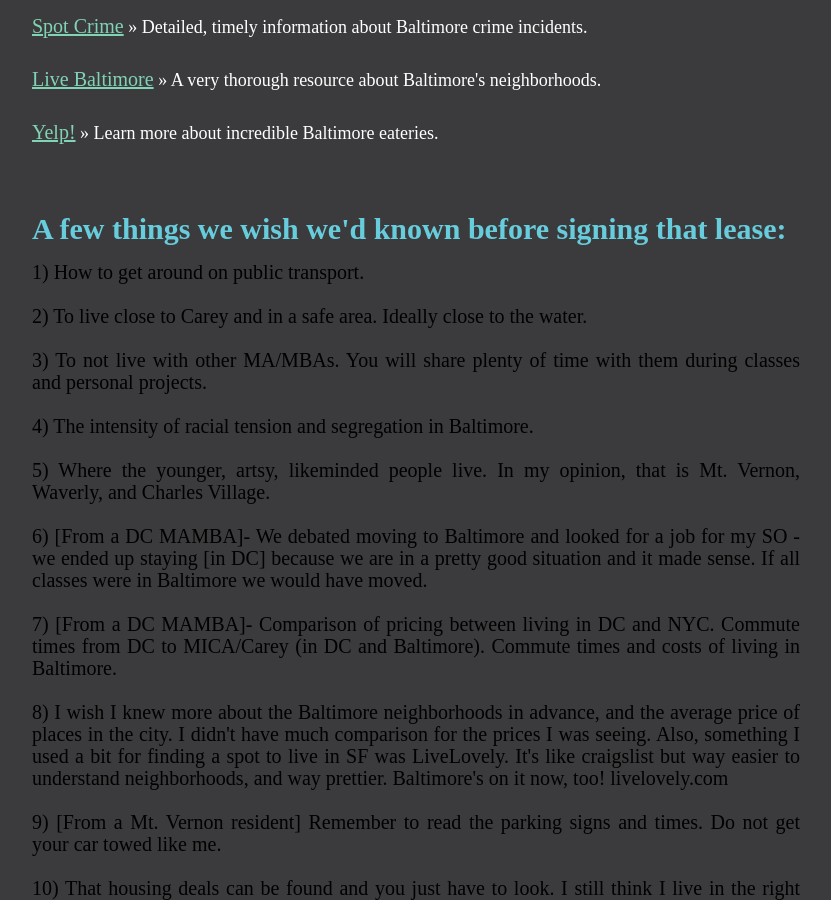
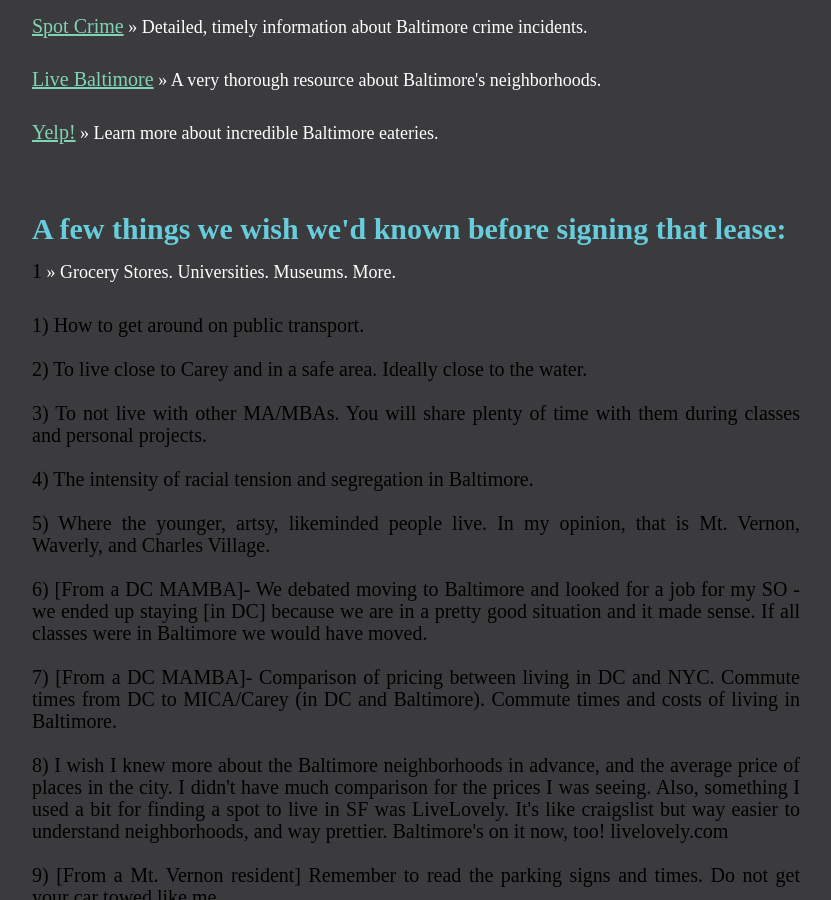
Before and after one commit to Karahmel/MAMBAMap, a Jekyll site: the page built from index.html, in a window 1280 px wide and 900 px high, scrolled down 1726 px. Shown: the whole window, without its empty margins (224-1055 px from the left). Built offline with Jekyll 4.4.1, drawn with Linux system fonts in a browser that asks for light colours; some web fonts are replaced; Markdown is read by kramdown in place of the engine named in the settings.

Commit message:
Update index.html

```diff
--- a/index.html
+++ b/index.html
@@ -29,6 +29,9 @@
     <li><a href="http://www.yelp.com/baltimore">Yelp!</a><span> &raquo; Learn more about incredible Baltimore eateries.</span></li>  </ul>
 <br><br/>
   <h1>A few things we wish we'd known before signing that lease:</h1>
+    <ul class="posts">
+
+        <li>1<span> &raquo; Grocery Stores. Universities. Museums. More.</span></li>
 
   1)   How to get around on public transport.<br><br>
   2)   To live close to Carey and in a safe area. Ideally close to the water.<br><br>
```
